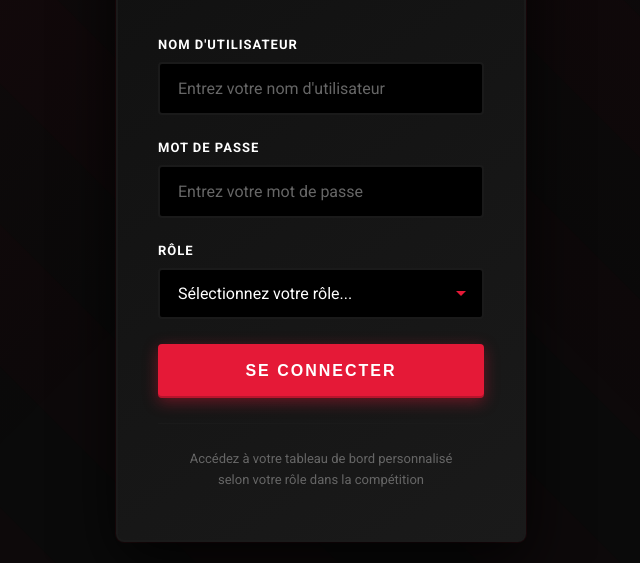
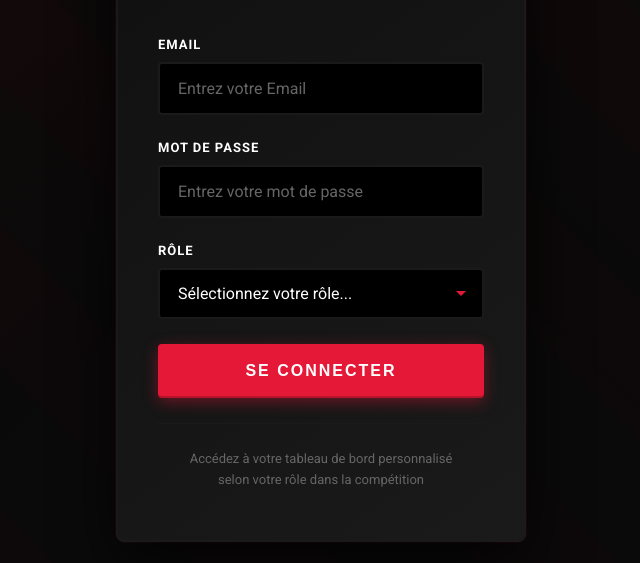
Before and after one commit to NOT4TODAY1/power_bi_website, a plain HTML site: page index.html in a window 1280 px wide. Shown: the part 237-800 px from the top of the page, without its empty margins (319-959 px from the left). Drawn offline with nearby package versions, Linux system fonts and the light colour scheme.

Commit message:
Update website content

```diff
--- a/index.html
+++ b/index.html
@@ -366,11 +366,11 @@
 
       <form id="loginForm">
         <div class="form-group">
-          <label for="username">Nom d'utilisateur</label>
+          <label for="username">Email</label>
           <input
             type="text"
             id="username"
-            placeholder="Entrez votre nom d'utilisateur"
+            placeholder="Entrez votre Email"
             required
             autocomplete="username"
           />
@@ -498,7 +498,7 @@
 
         } else {
           setLoading(false);
-          showError('❌ Nom d\'utilisateur, mot de passe ou rôle incorrect');
+          showError('❌ Email, mot de passe ou rôle incorrect');
 
           // Shake animation
           loginForm.style.animation = 'shake 0.5s';
```
